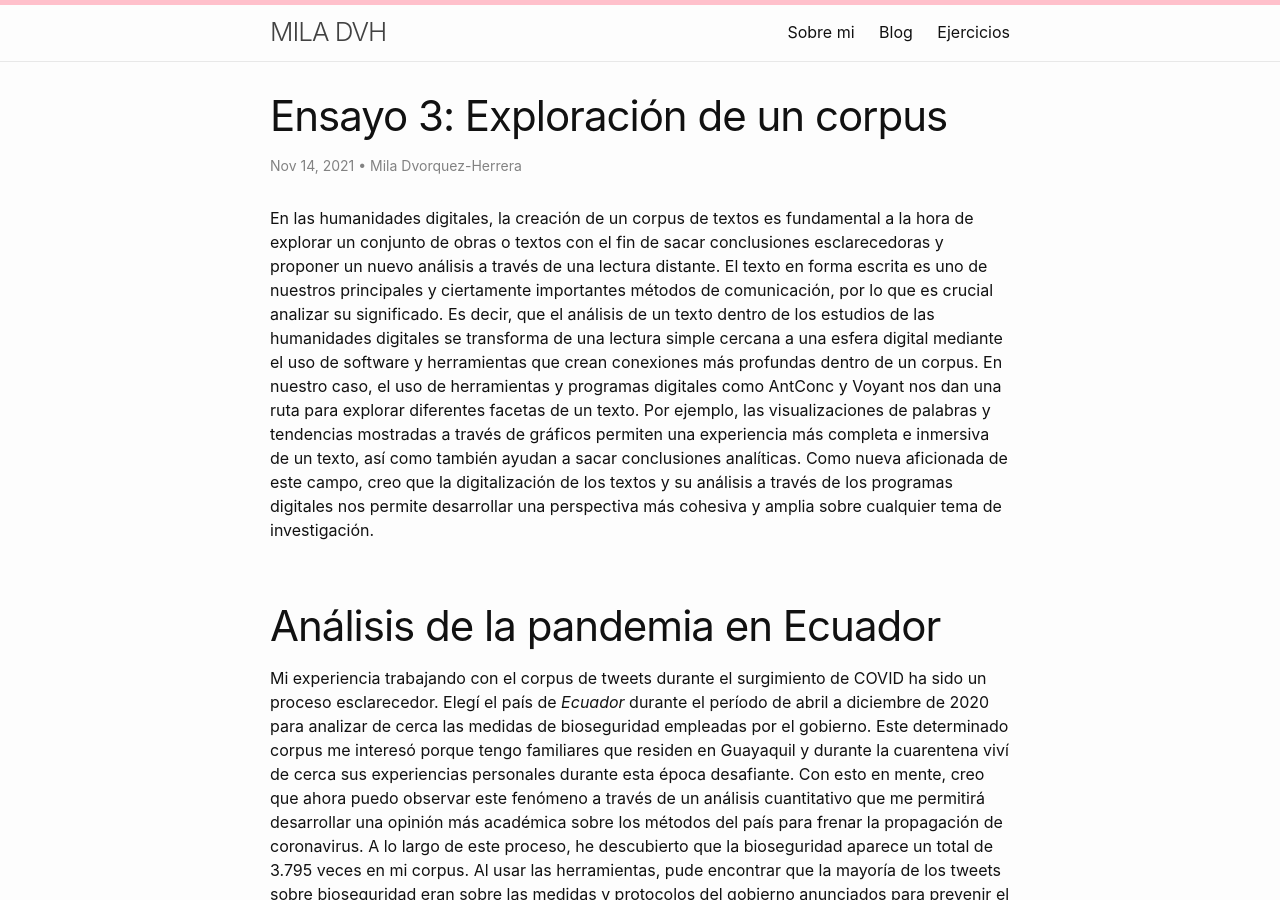
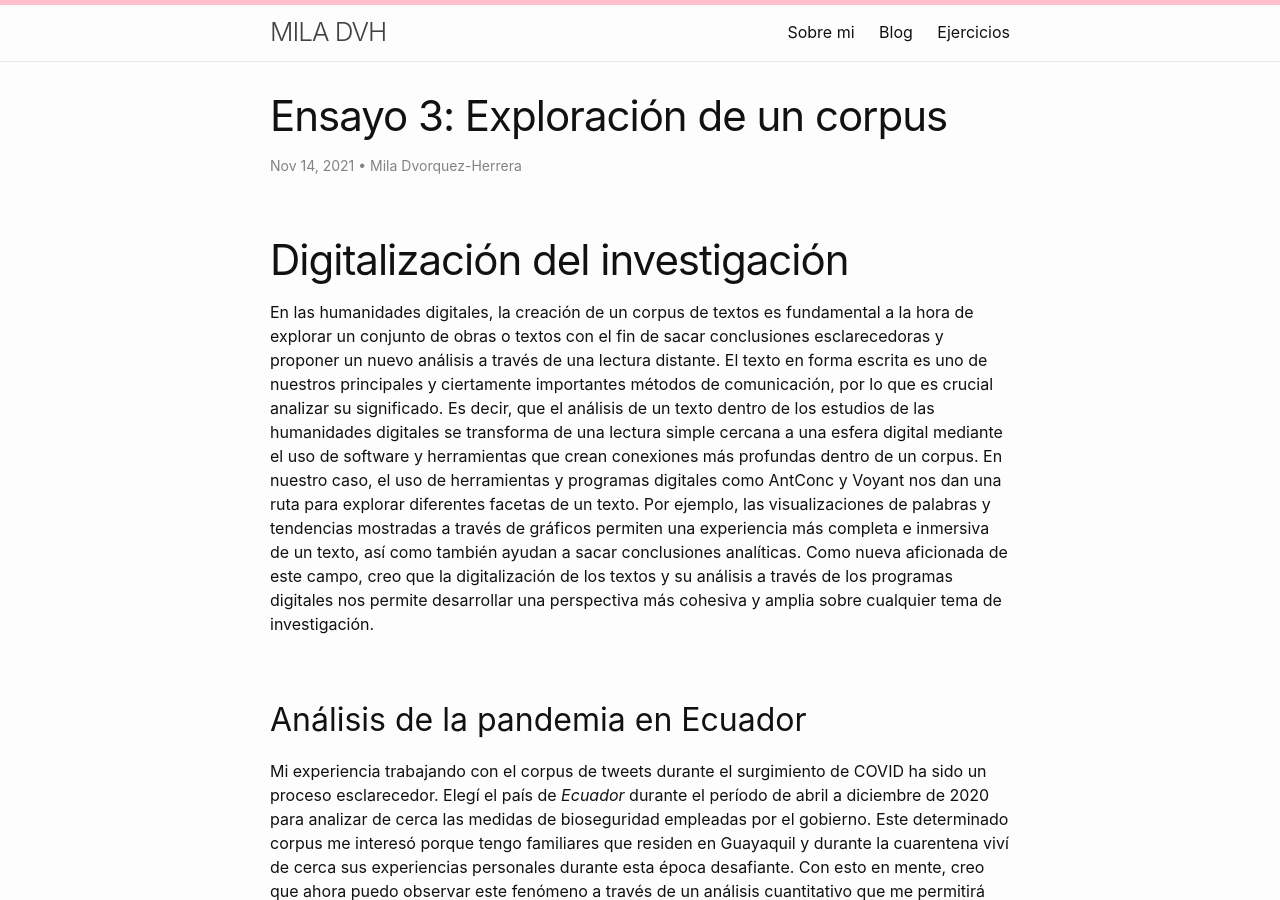
Before and after one commit to miladvh/miladvh.github.io, a Jekyll site: the page built from _posts/2021-11-14-ensayo3.md, in a window 1280 px wide and 900 px high. Built offline with Jekyll 4.4.1, drawn with Linux system fonts in a browser that asks for light colours.

Commit message:
Update 2021-11-14-ensayo3.md

```diff
--- a/_posts/2021-11-14-ensayo3.md
+++ b/_posts/2021-11-14-ensayo3.md
@@ -5,9 +5,10 @@ date: 2021-11-14
 author: Mila Dvorquez-Herrera
 ---
 
+# Digitalización del investigación
 En las humanidades digitales, la creación de un corpus de textos es fundamental a la hora de explorar un conjunto de obras o textos con el fin de sacar conclusiones esclarecedoras y proponer un nuevo análisis a través de una lectura distante. El texto en forma escrita es uno de nuestros principales y ciertamente importantes métodos de comunicación, por lo que es crucial analizar su significado.  Es decir, que el análisis de un texto dentro de los estudios de las humanidades digitales se transforma de una lectura simple cercana a una esfera digital mediante el uso de software y herramientas que crean conexiones más profundas dentro de un corpus. En nuestro caso, el uso de herramientas y programas digitales como AntConc y Voyant nos dan una ruta para explorar diferentes facetas de un texto. Por ejemplo, las visualizaciones de palabras y tendencias mostradas a través de gráficos permiten una experiencia más completa e inmersiva de un texto, así como también ayudan a sacar conclusiones analíticas. Como nueva aficionada de este campo, creo que la digitalización de los textos y su análisis a través de los programas digitales nos permite desarrollar una perspectiva más cohesiva y amplia sobre cualquier tema de investigación.
 
-# Análisis de la pandemia en Ecuador
+## Análisis de la pandemia en Ecuador
 Mi experiencia trabajando con el corpus de tweets durante el surgimiento de COVID ha sido un proceso esclarecedor. Elegí el país de *Ecuador* durante el período de abril a diciembre de 2020 para analizar de cerca las medidas de bioseguridad empleadas por el gobierno. Este determinado corpus me interesó porque tengo familiares que residen en Guayaquil y durante la cuarentena viví de cerca sus experiencias personales durante esta época desafiante. Con esto en mente, creo que ahora puedo observar este fenómeno a través de un análisis cuantitativo que me permitirá desarrollar una opinión más académica sobre los métodos del país para frenar la propagación de coronavirus. A lo largo de este proceso, he descubierto que la bioseguridad aparece un total de 3.795 veces en mi corpus. Al usar las herramientas, pude encontrar que la mayoría de los tweets sobre bioseguridad eran sobre las medidas y protocolos del gobierno anunciados para prevenir el contagio. A continuación, tengo la intención de explorar cómo estos métodos de protección se desarrollaron y evolucionaron desde abril hasta diciembre.
 
 ## Investigación
```
